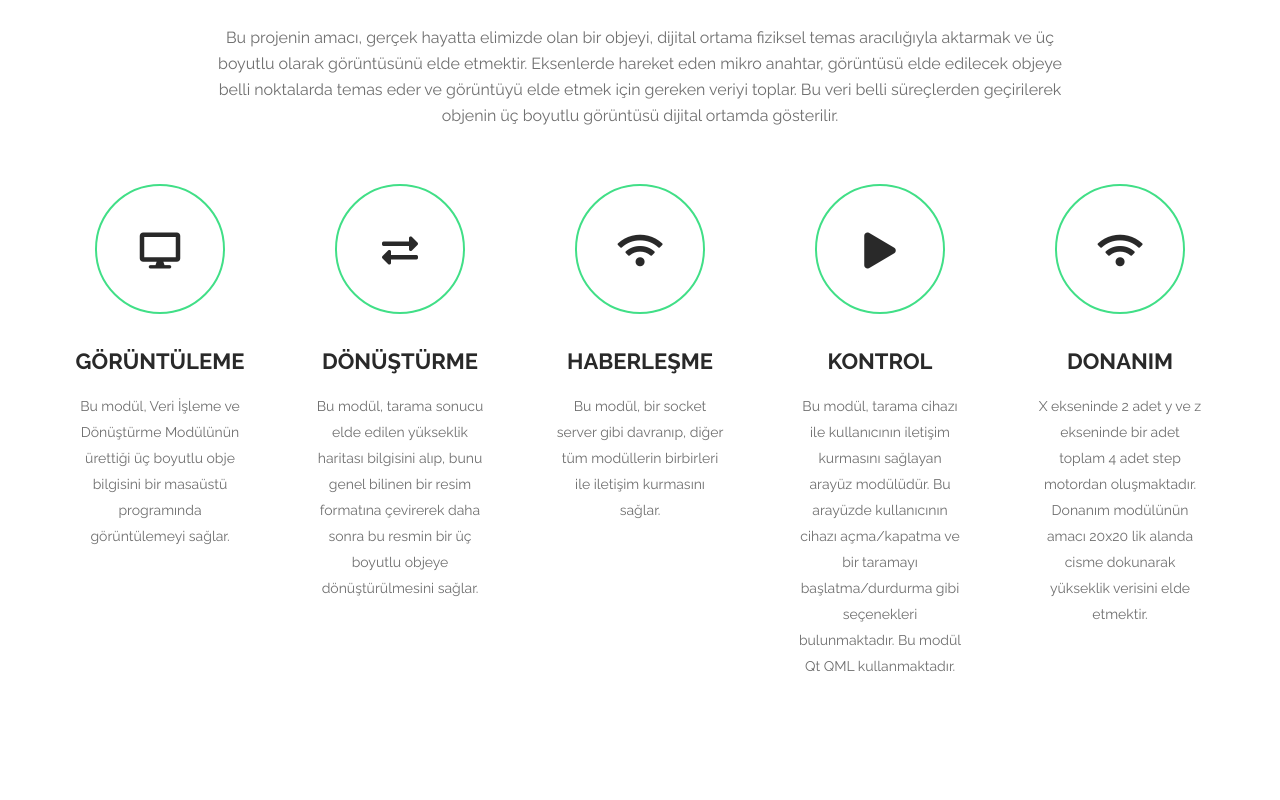
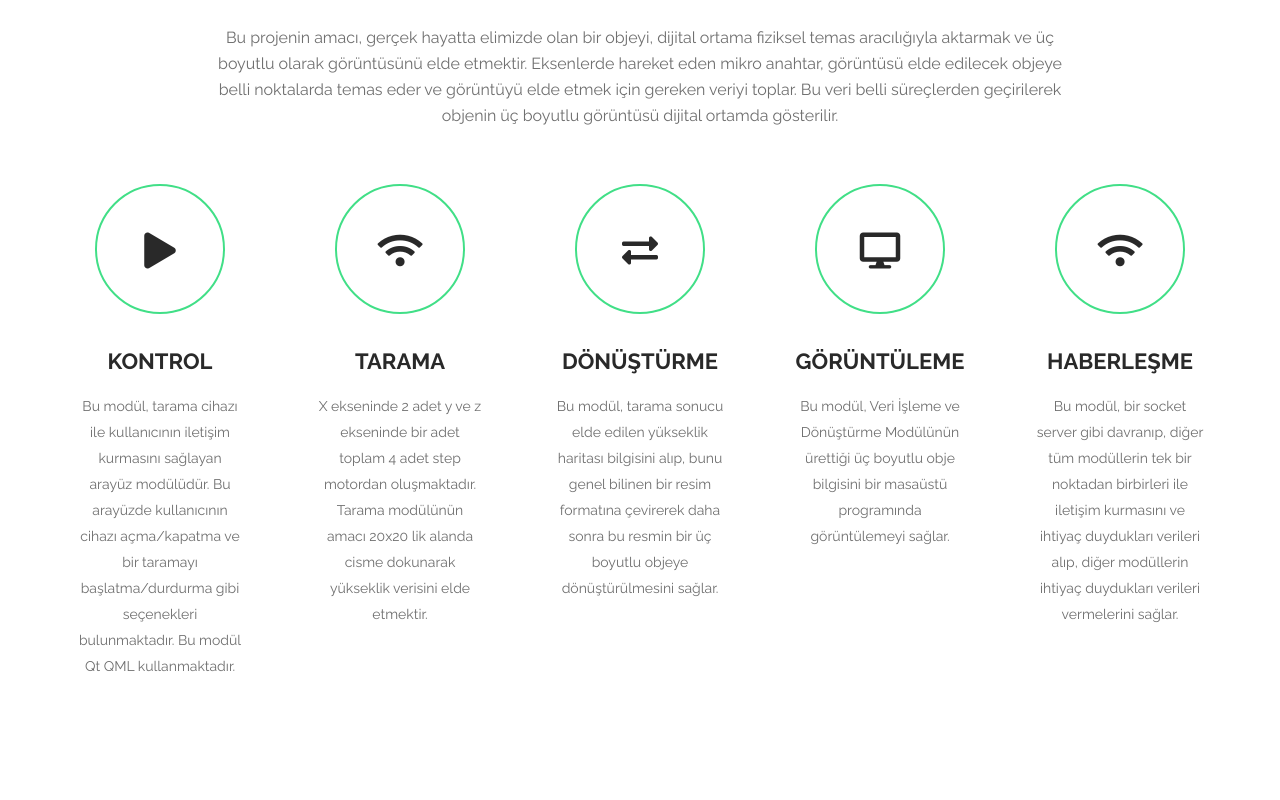
Before and after one commit to cantouchthis-cse396/cantouchthis-cse396.github.io, a plain HTML site: page index.html in a window 1280 px wide. Shown: the part 1020-1820 px from the top of the page. Drawn offline with Linux system fonts and the light colour scheme.

Commit message:
order of modules, comm. description

```diff
--- a/index.html
+++ b/index.html
@@ -188,12 +188,27 @@
 						<div class="tekk">
 							<div class="single-about-content">
 								<div class="icon round-border tran3s">
-									<i class="fa fa-desktop" aria-hidden="true"></i>
+									<i class="fa fa-play" aria-hidden="true"></i>
 								</div>
-								<h5><a href="#" class="tran3s">Görüntüleme</a></h5>
+								<h5><a href="#" class="tran3s">Kontrol</a></h5>
 								<p style="width: 70%; margin: auto;">
-									Bu modül, Veri İşleme ve Dönüştürme Modülünün ürettiği üç boyutlu obje bilgisini bir masaüstü
-									programında görüntülemeyi sağlar.
+									Bu modül, tarama cihazı ile kullanıcının iletişim kurmasını sağlayan arayüz modülüdür.
+									Bu arayüzde kullanıcının cihazı açma/kapatma ve bir taramayı başlatma/durdurma gibi
+									seçenekleri bulunmaktadır.  Bu modül Qt QML kullanmaktadır.
+								</p>
+							</div> <!-- /.single-about-content -->
+						</div> <!-- /.col -->
+
+						<div class="tekk">
+							<div class="single-about-content">
+								<div class="icon round-border tran3s">
+									<i class="fa fa-wifi" aria-hidden="true"></i>
+								</div>
+								<h5><a href="#" class="tran3s">Tarama</a></h5>
+								<p style="width: 70%; margin: auto;">
+									X ekseninde 2 adet y ve z ekseninde bir adet toplam 4 adet
+									step motordan oluşmaktadır. Tarama modülünün amacı 20x20 lik alanda cisme dokunarak yükseklik verisini elde etmektir.
+
 								</p>
 							</div> <!-- /.single-about-content -->
 						</div> <!-- /.col -->
@@ -215,26 +230,12 @@
 						<div class="tekk">
 							<div class="single-about-content">
 								<div class="icon round-border tran3s">
-									<i class="fa fa-wifi" aria-hidden="true"></i>
+									<i class="fa fa-desktop" aria-hidden="true"></i>
 								</div>
-								<h5><a href="#" class="tran3s">Haberleşme</a></h5>
+								<h5><a href="#" class="tran3s">Görüntüleme</a></h5>
 								<p style="width: 70%; margin: auto;">
-									Bu modül, bir socket server gibi davranıp, diğer tüm modüllerin birbirleri ile iletişim
-									kurmasını sağlar.
-								</p>
-							</div> <!-- /.single-about-content -->
-						</div> <!-- /.col -->
-
-						<div class="tekk">
-							<div class="single-about-content">
-								<div class="icon round-border tran3s">
-									<i class="fa fa-play" aria-hidden="true"></i>
-								</div>
-								<h5><a href="#" class="tran3s">Kontrol</a></h5>
-								<p style="width: 70%; margin: auto;">
-									Bu modül, tarama cihazı ile kullanıcının iletişim kurmasını sağlayan arayüz modülüdür.
-									Bu arayüzde kullanıcının cihazı açma/kapatma ve bir taramayı başlatma/durdurma gibi
-									seçenekleri bulunmaktadır.  Bu modül Qt QML kullanmaktadır.
+									Bu modül, Veri İşleme ve Dönüştürme Modülünün ürettiği üç boyutlu obje bilgisini bir masaüstü
+									programında görüntülemeyi sağlar.
 								</p>
 							</div> <!-- /.single-about-content -->
 						</div> <!-- /.col -->
@@ -244,16 +245,13 @@
 								<div class="icon round-border tran3s">
 									<i class="fa fa-wifi" aria-hidden="true"></i>
 								</div>
-								<h5><a href="#" class="tran3s">Donanım</a></h5>
+								<h5><a href="#" class="tran3s">Haberleşme</a></h5>
 								<p style="width: 70%; margin: auto;">
-									X ekseninde 2 adet y ve z ekseninde bir adet toplam 4 adet
-									step motordan oluşmaktadır. Donanım modülünün amacı 20x20 lik alanda cisme dokunarak yükseklik verisini elde etmektir.
-
+									Bu modül, bir socket server gibi davranıp, diğer tüm modüllerin tek bir noktadan birbirleri ile iletişim
+									kurmasını ve ihtiyaç duydukları verileri alıp, diğer modüllerin ihtiyaç duydukları verileri vermelerini sağlar.
 								</p>
 							</div> <!-- /.single-about-content -->
 						</div> <!-- /.col -->
-
-
 
 					</div> <!-- /.row -->
 				</div> <!-- /.container -->
```
